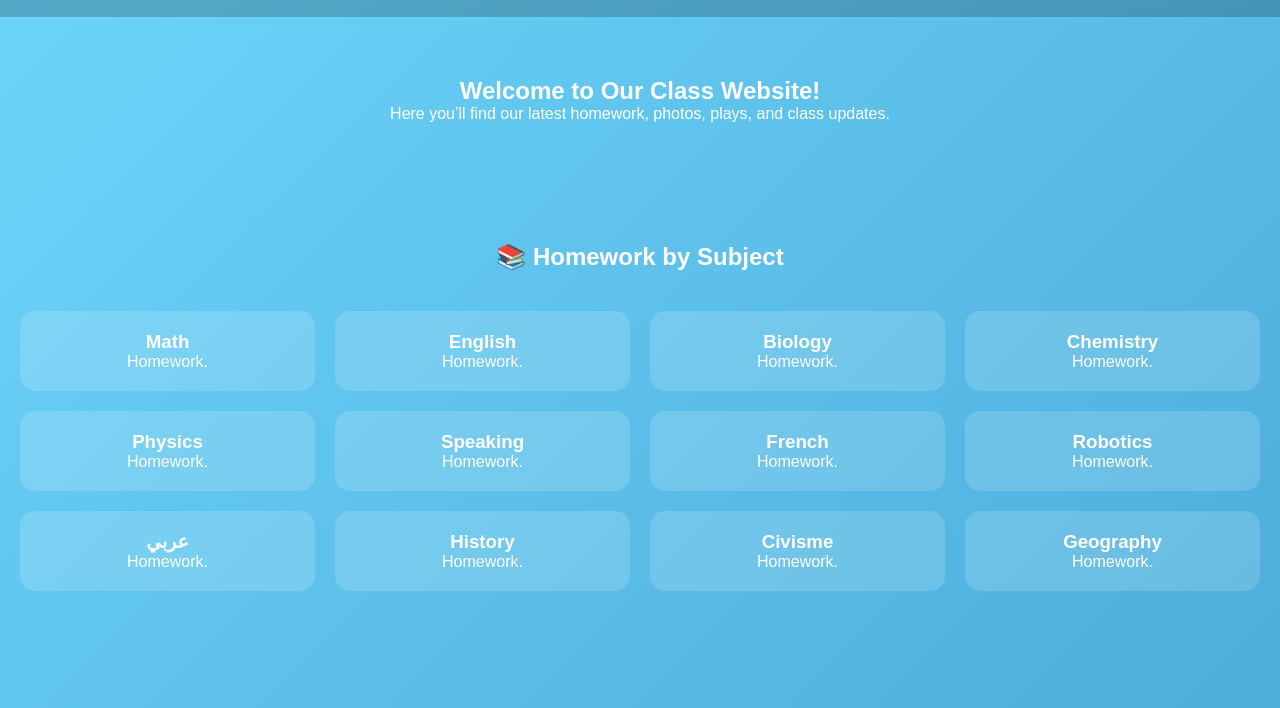
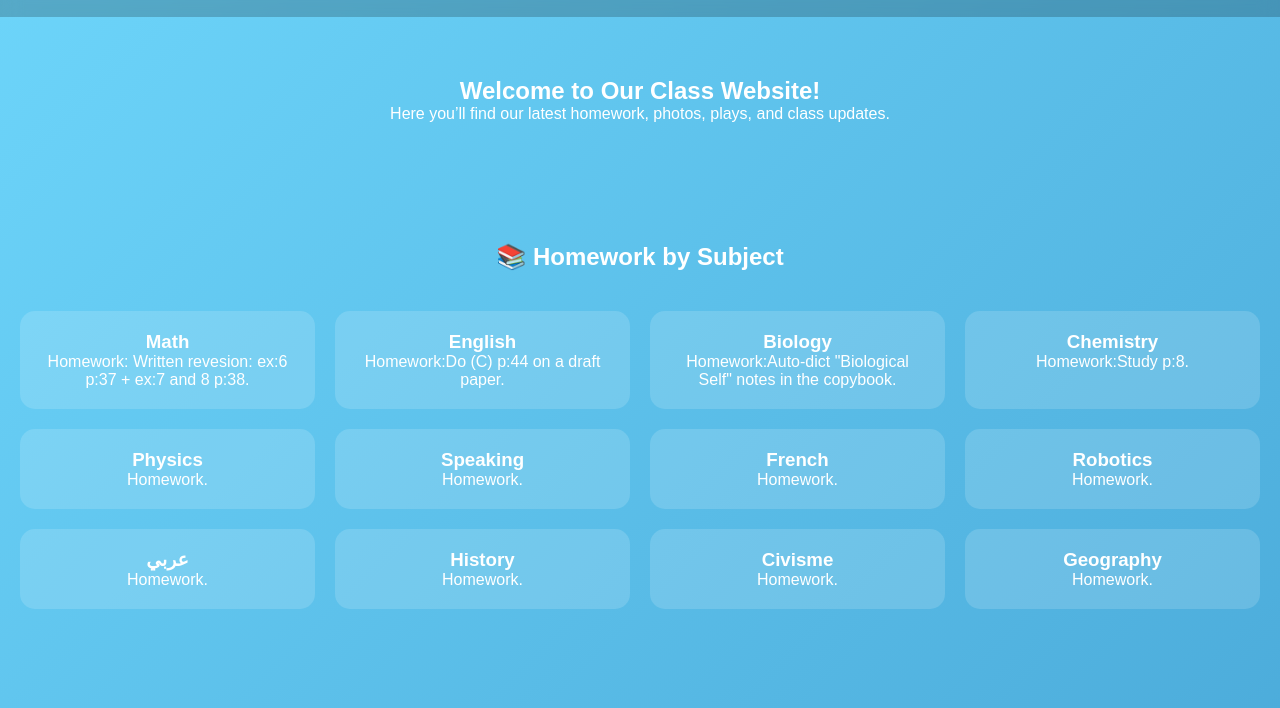
Before and after one commit to Zouheir0/Grade-8, a plain HTML site: page index.html in a window 1280 px wide. Shown: the part 51-759 px from the top of the page. Drawn offline with Linux system fonts and the light colour scheme.

Commit message:
Update index.html

```diff
--- a/index.html
+++ b/index.html
@@ -127,10 +127,10 @@
   <section id="homework">
     <h2>📚 Homework by Subject</h2>
     <div class="card-container">
-      <div class="card"><h3>Math</h3><p>Homework.</p></div>
-      <div class="card"><h3>English</h3><p>Homework.</p></div>
-      <div class="card"><h3>Biology</h3><p>Homework.</p></div>
-      <div class="card"><h3>Chemistry</h3><p>Homework.</p></div>
+      <div class="card"><h3>Math</h3><p>Homework: Written revesion: ex:6 p:37 + ex:7 and 8 p:38.</p></div>
+      <div class="card"><h3>English</h3><p>Homework:Do (C) p:44 on a draft paper.</p></div>
+      <div class="card"><h3>Biology</h3><p>Homework:Auto-dict "Biological Self" notes in the copybook.</p></div>
+      <div class="card"><h3>Chemistry</h3><p>Homework:Study p:8.</p></div>
       <div class="card"><h3>Physics</h3><p>Homework.</p></div>
       <div class="card"><h3>Speaking</h3><p>Homework.</p></div>
       <div class="card"><h3>French</h3><p>Homework.</p></div>
```
